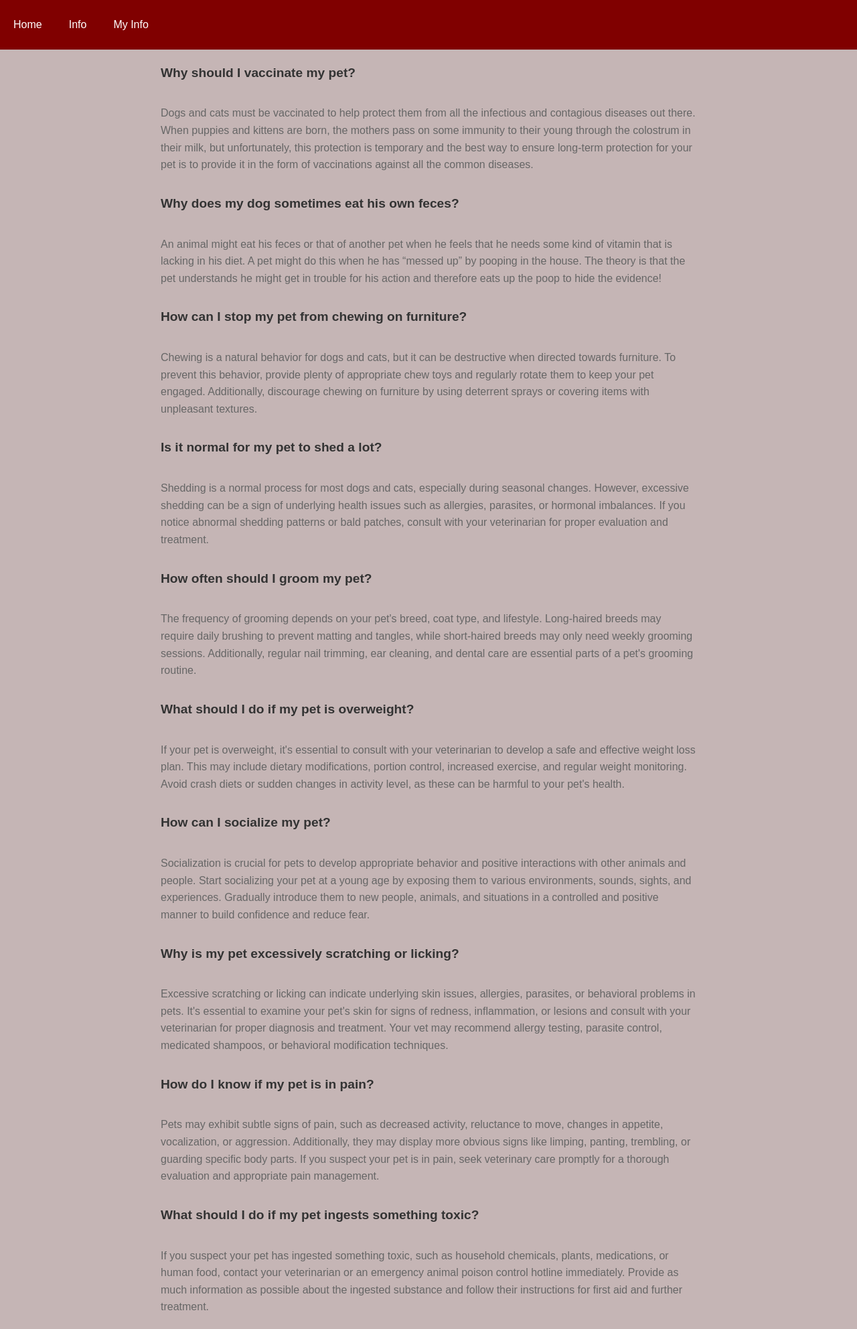
After one commit to DeFatso/PetPhysique-Pro, a Flask app: page /questions in a window 1280 px wide. The commit adds this page. Shown: the whole page at 67% size. Run offline with Flask 3, Linux system fonts and the light colour scheme.

```diff
--- a/pet-physique-pro/app.py
+++ b/pet-physique-pro/app.py
@@ -199,6 +199,15 @@ def delete_pet(pet_id):
 def create_pet_form():
     return render_template('create_pet.html')
 
+"""infomation"""
+@app.route('/info')
+def info():
+    return render_template('info.html')
+
+"""q&a"""
+@app.route('/questions')
+def questions():
+    return render_template('questions.html')
 
 # Run the Flask app
 if __name__ == '__main__':
--- /dev/null
+++ b/pet-physique-pro/static/styles/questions.css
@@ -0,0 +1,46 @@
+body {
+    background-color: #c5b5b5;
+    font-family: Arial, sans-serif;
+    line-height: 1.6;
+    margin: 0;
+    padding: 0;
+}
+
+h5 {
+    color: #333;
+    font-size: 1.2rem;
+    margin-top: 30px;
+}
+
+p {
+    color: #666;
+    font-size: 1rem;
+}
+
+h5:first-of-type {
+    margin-top: 0;
+}
+
+/* Style container */
+.container {
+    max-width: 800px;
+    margin: 20px auto;
+    padding: 0 20px;
+}
+
+nav {
+    display: flex;
+    width: 100%;
+    background-color: maroon;
+    padding-top: 10px;
+    padding-bottom: 10px;
+    overflow: hidden;
+}
+nav a {
+    float: left;
+    display: block;
+    color: white;
+    text-align: center;
+    padding: 14px 20px;
+    text-decoration: none;
+}
--- a/pet-physique-pro/templates/dashboard.html
+++ b/pet-physique-pro/templates/dashboard.html
@@ -15,8 +15,8 @@
       <div class="menu">
           <a href="/my-pets">My Pets</a>
           <a href="/user-info">User Info</a>
-          <a href="#">Questions</a>
-          <a href="#">More</a>
+          <a href="/questions">Questions</a>
+          <a href="/info">info</a>
           <a href="/logout" class="logout-button">Sign out</a>
       </div>
   </div>
--- /dev/null
+++ b/pet-physique-pro/templates/questions.html
@@ -0,0 +1,64 @@
+<!DOCTYPE html>
+<html lang="en">
+<head>
+    <meta charset="UTF-8">
+    <meta name="viewport" content="width=device-width, initial-scale=1.0">
+    <title>Questions</title>
+    <link rel="stylesheet" href="../static/styles/questions.css">
+    <link rel="icon" type="Image/png" href="../static/images/icon.png">
+    <nav>
+        <a href="/dashboard">Home</a>
+        <a href="/info">Info</a>
+        <a href="/user-info">My Info</a>
+    </nav>
+</head>
+<body>
+    <div class="container">
+        <h5>Why should I vaccinate my pet?</h5>
+        <p>
+            Dogs and cats must be vaccinated to help protect them from all the infectious and
+            contagious diseases out there. When puppies and kittens are born, the mothers pass
+            on some immunity to their young through the colostrum in their milk, but unfortunately,
+            this protection is temporary and the best way to ensure long-term protection for your pet
+            is to provide it in the form of vaccinations against all the common diseases.
+        </p>
+        <h5>Why does my dog sometimes eat his own feces?</h5>
+        <p>
+            An animal might eat his feces or that of another pet when he feels that he needs some kind of vitamin that is lacking in his diet.
+            A pet might do this when he has “messed up” by pooping in the house. The theory is that the pet understands he might get in trouble for his action and therefore eats up the poop to hide the evidence!
+        </p>
+        <h5>How can I stop my pet from chewing on furniture?</h5>
+        <p>
+            Chewing is a natural behavior for dogs and cats, but it can be destructive when directed towards furniture. To prevent this behavior, provide plenty of appropriate chew toys and regularly rotate them to keep your pet engaged. Additionally, discourage chewing on furniture by using deterrent sprays or covering items with unpleasant textures.
+        </p>
+        <h5>Is it normal for my pet to shed a lot?</h5>
+        <p>
+            Shedding is a normal process for most dogs and cats, especially during seasonal changes. However, excessive shedding can be a sign of underlying health issues such as allergies, parasites, or hormonal imbalances. If you notice abnormal shedding patterns or bald patches, consult with your veterinarian for proper evaluation and treatment.
+        </p>
+        <h5>How often should I groom my pet?</h5>
+        <p>
+            The frequency of grooming depends on your pet's breed, coat type, and lifestyle. Long-haired breeds may require daily brushing to prevent matting and tangles, while short-haired breeds may only need weekly grooming sessions. Additionally, regular nail trimming, ear cleaning, and dental care are essential parts of a pet's grooming routine.
+        </p>
+        <h5>What should I do if my pet is overweight?</h5>
+        <p>
+            If your pet is overweight, it's essential to consult with your veterinarian to develop a safe and effective weight loss plan. This may include dietary modifications, portion control, increased exercise, and regular weight monitoring. Avoid crash diets or sudden changes in activity level, as these can be harmful to your pet's health.
+        </p>
+        <h5>How can I socialize my pet?</h5>
+        <p>
+            Socialization is crucial for pets to develop appropriate behavior and positive interactions with other animals and people. Start socializing your pet at a young age by exposing them to various environments, sounds, sights, and experiences. Gradually introduce them to new people, animals, and situations in a controlled and positive manner to build confidence and reduce fear.
+        </p>
+        <h5>Why is my pet excessively scratching or licking?</h5>
+        <p>
+            Excessive scratching or licking can indicate underlying skin issues, allergies, parasites, or behavioral problems in pets. It's essential to examine your pet's skin for signs of redness, inflammation, or lesions and consult with your veterinarian for proper diagnosis and treatment. Your vet may recommend allergy testing, parasite control, medicated shampoos, or behavioral modification techniques.
+        </p>
+        <h5>How do I know if my pet is in pain?</h5>
+        <p>
+            Pets may exhibit subtle signs of pain, such as decreased activity, reluctance to move, changes in appetite, vocalization, or aggression. Additionally, they may display more obvious signs like limping, panting, trembling, or guarding specific body parts. If you suspect your pet is in pain, seek veterinary care promptly for a thorough evaluation and appropriate pain management.
+        </p>
+        <h5>What should I do if my pet ingests something toxic?</h5>
+        <p>
+            If you suspect your pet has ingested something toxic, such as household chemicals, plants, medications, or human food, contact your veterinarian or an emergency animal poison control hotline immediately. Provide as much information as possible about the ingested substance and follow their instructions for first aid and further treatment.
+        </p>
+    </div>
+</body>
+</html>
--- a/pet-physique-pro/templates/show_pets.html
+++ b/pet-physique-pro/templates/show_pets.html
@@ -8,8 +8,9 @@
     <link rel="icon" type="Image/png" href="../static/images/icon.png" />
     <nav>
       <a href="/dashboard">Home</a>
-      <a href="#">Info</a>
-      <a href="#">My Info</a>
+      <a href="/info">Pet Info</a>
+      <a href="/questions">Questions</a>
+      <a href="/user-info">My Info</a>
     </nav>
   </head>
 
--- a/pet-physique-pro/templates/show_user.html
+++ b/pet-physique-pro/templates/show_user.html
@@ -9,7 +9,7 @@
     <link rel="icon" type="Image/png" href="../static/images/icon.png">
     <nav>
         <a href="/dashboard">Home</a>
-        <a href="#">Info</a>
+        <a href="/questions">Questions</a>
         <a href="/my-pets">My Pets</a>
     </nav>
 </head>
```
Also changed, not shown: pet-physique-pro/static/styles/info.css (added, +38 -0 lines), pet-physique-pro/templates/create_pet.html (+22 -8 lines), pet-physique-pro/templates/info.html (+157 -2 lines), pet-physique-pro/data.sqlite.
